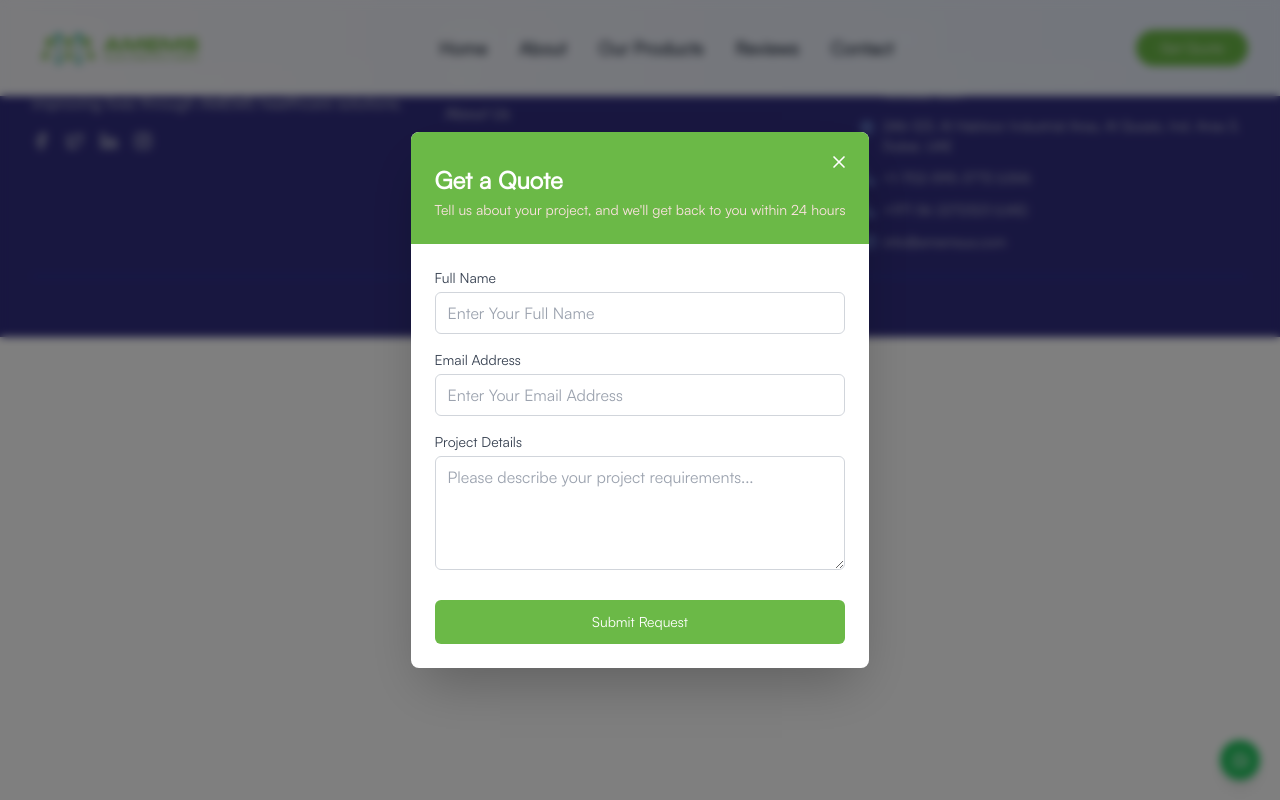
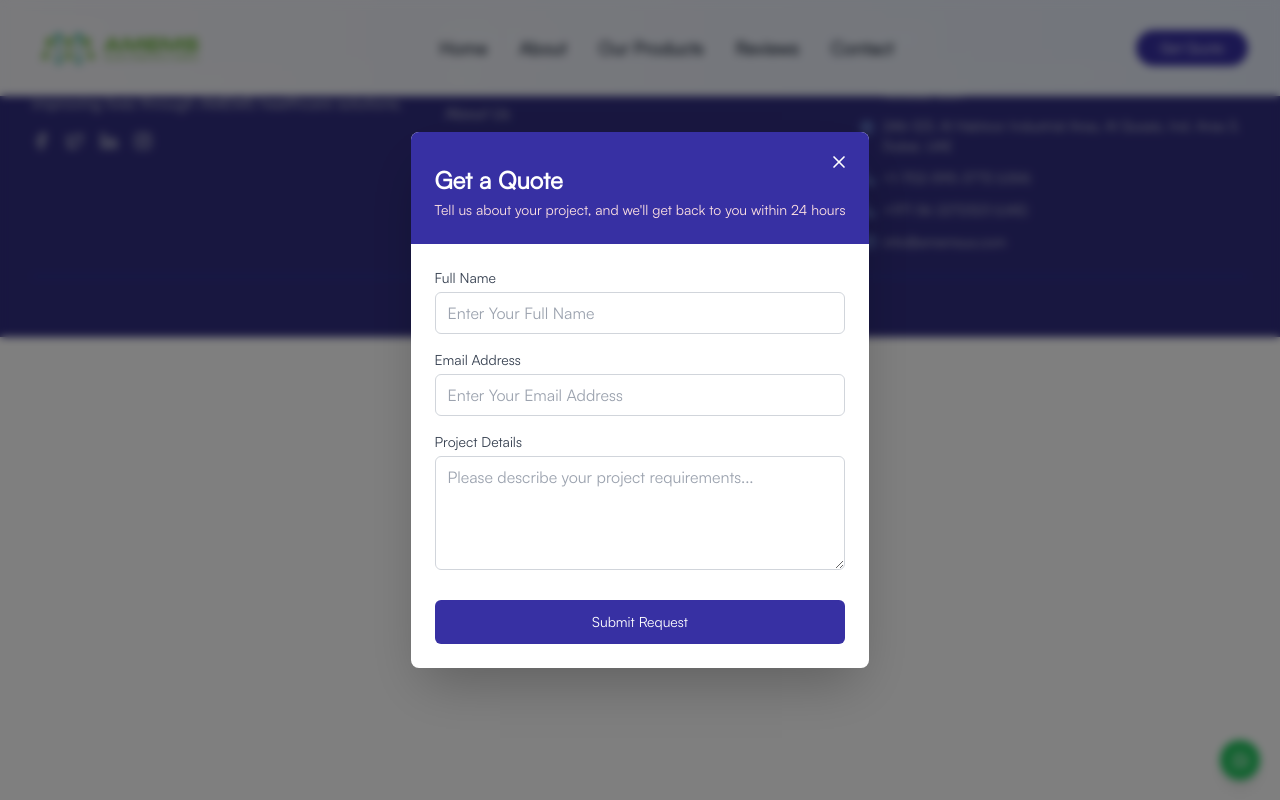
Before and after one commit to Athilc01/amems, a React (Vite) app: page /QuoteModal in a window 1280 px wide. Both pictures are taken after a click on the button "Get Quote". Built offline with nearby package versions, Linux system fonts and the light colour scheme.

Commit message:
Smooth scrooll and color change

```diff
--- a/package.json
+++ b/package.json
@@ -24,6 +24,7 @@
     "@fortawesome/free-solid-svg-icons": "^6.7.2",
     "@fortawesome/react-fontawesome": "^0.2.2",
     "@reduxjs/toolkit": "^2.2.7",
+    "@studio-freight/lenis": "^1.0.42",
     "axios": "^1.7.7",
     "dompurify": "^3.1.7",
     "dotenv": "^16.4.5",
--- a/src/App.jsx
+++ b/src/App.jsx
@@ -1,11 +1,28 @@
-import React from "react";
+import React, { useEffect } from "react";
 import RoutesApp from "./Routes/RoutesApp"; // Ensure path is correct
 import '@fortawesome/fontawesome-free/css/all.min.css';
 import './fonts.css';
+import Lenis from "@studio-freight/lenis";
 
 function App() {
-  return <RoutesApp
-  />;
+  useEffect(() => {
+    const lenis = new Lenis({
+      duration: 1.2,
+      easing: (t) => t,
+      smooth: true,
+    });
+
+    function raf(time) {
+      lenis.raf(time);
+      requestAnimationFrame(raf);
+    }
+
+    requestAnimationFrame(raf);
+
+    return () => lenis.destroy();
+  }, []);
+
+  return <RoutesApp />;
 }
 
 export default App;
--- a/src/Component/Navbar/Navbar.jsx
+++ b/src/Component/Navbar/Navbar.jsx
@@ -114,7 +114,7 @@ const Navbar = () => {
                         <div className="hidden md:flex items-center space-x-6 min-w-0">
                             <button
                                 onClick={openQuoteModal}
-                                className="ml-4 px-6 py-2 bg-back hover:bg-indigo-800 text-white font-medium rounded-full text-sm transition-all duration-300 transform hover:scale-105 hover:shadow-md min-w-0"
+                                className="ml-4 px-6 py-2 bg-indigo-800 hover: text-white font-medium rounded-full text-sm transition-all duration-300 transform hover:scale-105 hover:shadow-md min-w-0"
                             >
                                 Get Quote
                             </button>
--- a/src/Component/QuoteComponent/QuoteComponent.jsx
+++ b/src/Component/QuoteComponent/QuoteComponent.jsx
@@ -104,7 +104,7 @@ const QuoteModal = ({ isOpen, onClose }) => {
                 </button>
 
                 {/* Header */}
-                <div className="bg-back py-6 px-6">
+                <div className="bg-indigo-800 py-6 px-6">
                   <h2 className="text-2xl font-bold text-white pt-2">Get a Quote</h2>
                   <p className="text-red-100 text-sm mt-1">Tell us about your project, and we'll get back to you within 24 hours</p>
                 </div>
@@ -164,7 +164,7 @@ const QuoteModal = ({ isOpen, onClose }) => {
                         <button
                           type="submit"
                           disabled={isSubmitting}
-                          className={`w-full px-6 py-3 bg-back hover:bg-green-400 text-white font-medium rounded-md text-sm transition-all duration-300 transform hover:scale-[1.02] hover:shadow-md ${isSubmitting ? 'opacity-70 cursor-not-allowed' : ''}`}
+                          className={`w-full px-6 py-3 bg-indigo-800 hover:bg-green-400 text-white font-medium rounded-md text-sm transition-all duration-300 transform hover:scale-[1.02] hover:shadow-md ${isSubmitting ? 'opacity-70 cursor-not-allowed' : ''}`}
                         >
                           {isSubmitting ? (
                             <div className="flex items-center justify-center">
```
Also changed, not shown: src/hooks/usePageAnimations.js (added), 1 other file (tests, documents, lock files or other folders).
